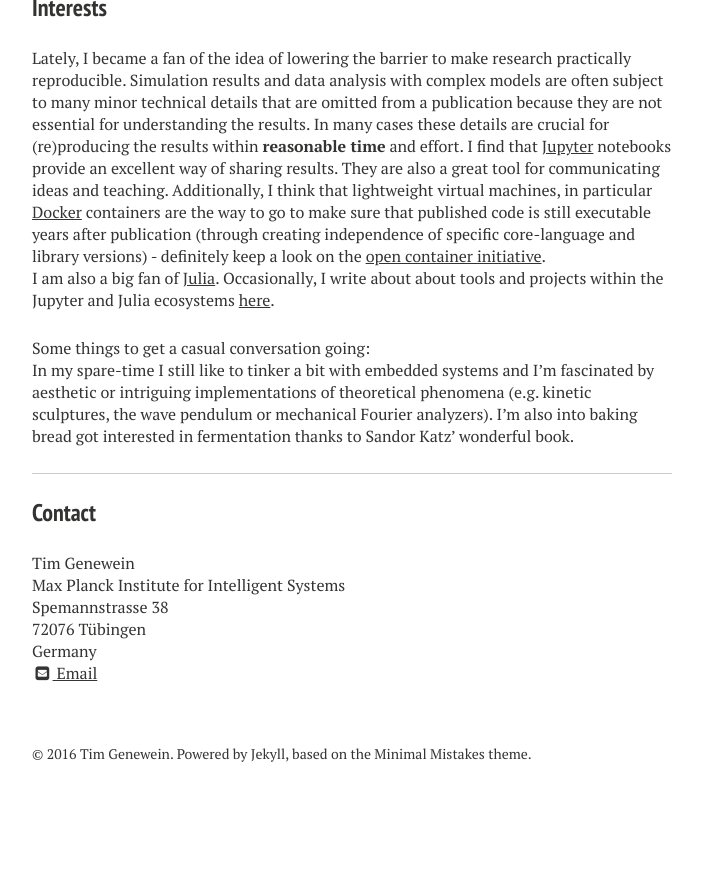
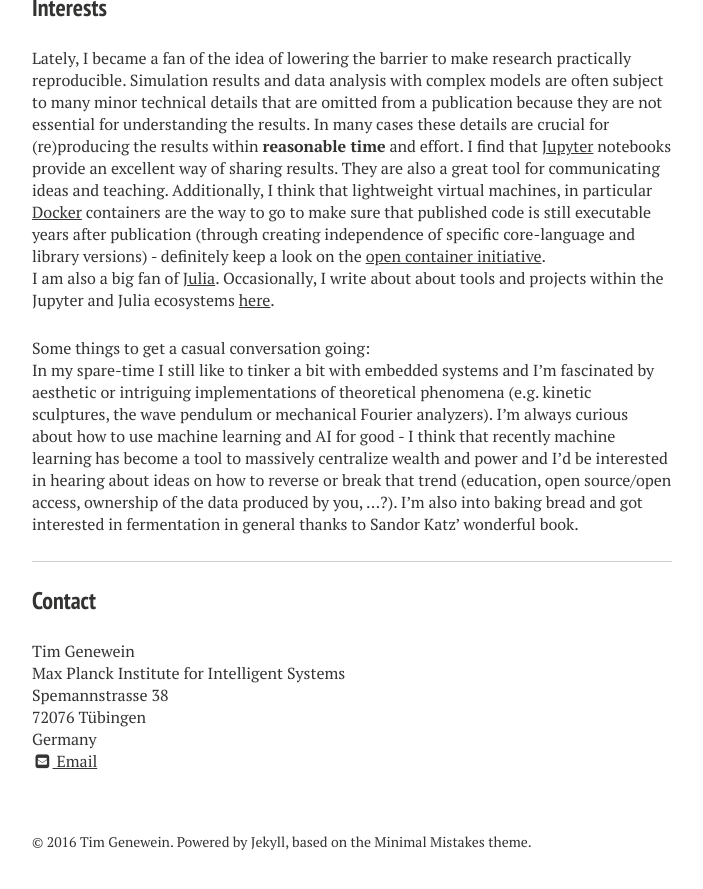
Before and after one commit to tgenewein/tgenewein.github.io, a Jekyll site: the page built from about/index.md, in a window 1280 px wide and 900 px high, scrolled down 1346 px. Shown: the top 889 px of the window, without its empty margins (288-991 px from the left). Built offline with Jekyll 4.4.1, drawn with Linux system fonts in a browser that asks for light colours; nearby versions of some CDN libraries; some web fonts are replaced; comment, search, counter and statistics services are not loaded; before the commit the page ends 2158 px from its top, so only the background shows below that.

Commit message:
Added new bio photo

```diff
--- a/_config.yml
+++ b/_config.yml
@@ -27,7 +27,7 @@
 # Site owner
 owner:
   name: Tim Genewein
-  avatar: bio-photo.jpg
+  avatar: bio-photo_new.jpg
   bio: "PhD student"
   topic: "Information-optimal hierarchies for bounded rational inference and decision-making"
   affiliation: "Max Planck institute for Intelligent Systems<br>Max Planck institute for Biological Cybernetics"
--- a/_includes/_author-bio.html
+++ b/_includes/_author-bio.html
@@ -7,7 +7,9 @@
 {% if author.avatar contains 'http' %}
 	<img src="{{ author.avatar }}" class="bio-photo" alt="{{ author.name }} photo">
 {% else %}
-	<img src="{{ site.url }}/images/{{ author.avatar }}" class="bio-photo" alt="{{ author.name }} photo">
+<a title="Image credit: Moritz Genewein | moritzgenewein.com">
+	<img src="{{ site.url }}/images/{{ author.avatar }}" class="bio-photo" alt="{{ author.name }} photo" >
+  </a>
 {% endif %}
 
   <h3 itemprop="name">{{ author.name }}</h3>
--- a/about/index.md
+++ b/about/index.md
@@ -51,7 +51,7 @@
 I am also a big fan of [Julia](http://julialang.org/). Occasionally, I write about about tools and projects within the Jupyter and Julia ecosystems [here]({{ site.url }}/blog/).
 
 Some things to get a casual conversation going:
-In my spare-time I still like to tinker a bit with embedded systems and I'm fascinated by aesthetic or intriguing implementations of theoretical phenomena (e.g. kinetic sculptures, the wave pendulum or mechanical Fourier analyzers). I'm also into baking bread got interested in fermentation thanks to Sandor Katz' wonderful book.
+In my spare-time I still like to tinker a bit with embedded systems and I'm fascinated by aesthetic or intriguing implementations of theoretical phenomena (e.g. kinetic sculptures, the wave pendulum or mechanical Fourier analyzers). I'm always curious about how to use machine learning and AI for good - I think that recently machine learning has become a tool to massively centralize wealth and power and I'd be interested in hearing about ideas on how to reverse or break that trend (education, open source/open access, ownership of the data produced by you, ...?). I'm also into baking bread and got interested in fermentation in general thanks to Sandor Katz' wonderful book.
 
 ---
 
```
Also changed, not shown: images/bio-photo_new.jpg (added).
